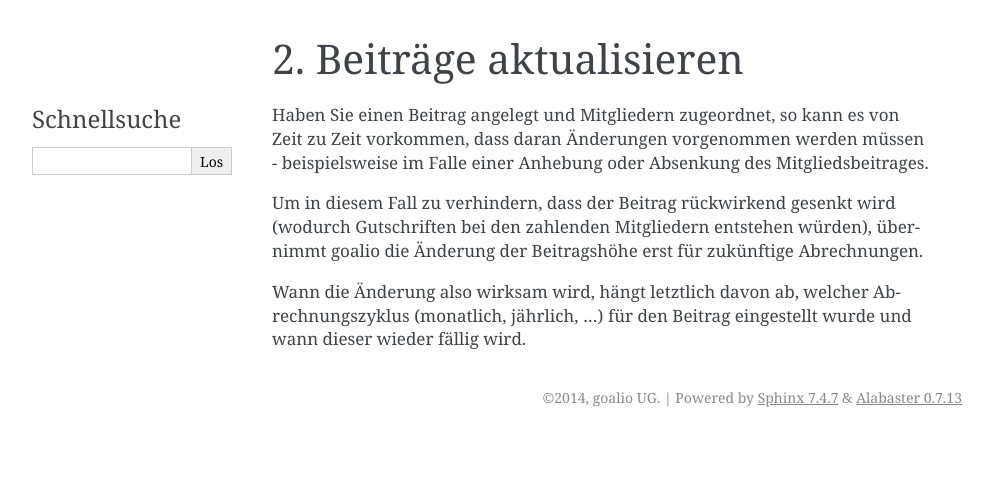
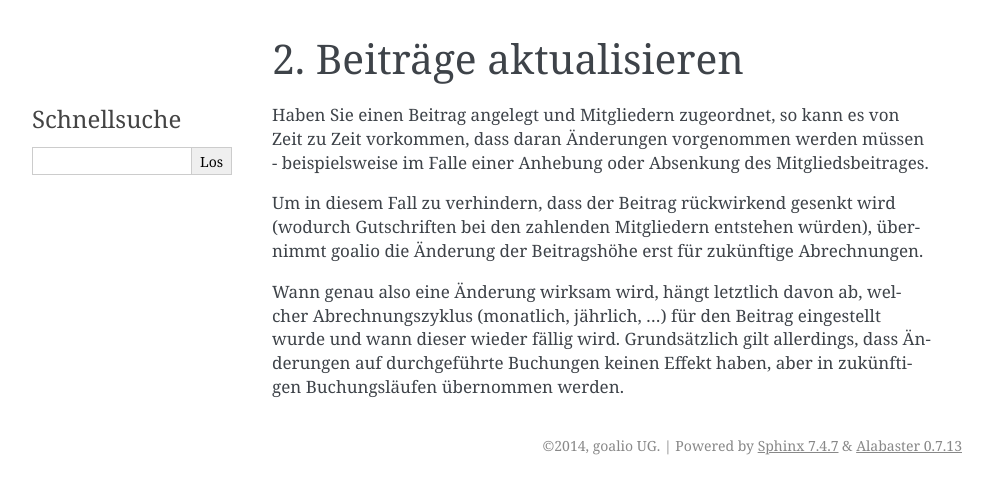
Before and after one commit to goalio/docs, a Sphinx documentation site: the page built from docs/anwendungsfaelle/beitrag-aktualisieren.rst, in a window 1280 px wide. Shown: the top 494 px of the page, without its empty margins (148-1141 px from the left). Built offline with Sphinx 7.4.7, drawn with Linux system fonts in a browser that asks for light colours; formulas are drawn with MathJax 3.

Commit message:
Update beitrag-aktualisieren.rst

```diff
--- a/docs/anwendungsfaelle/beitrag-aktualisieren.rst
+++ b/docs/anwendungsfaelle/beitrag-aktualisieren.rst
@@ -5,4 +5,4 @@
 
 Um in diesem Fall zu verhindern, dass der Beitrag rückwirkend gesenkt wird (wodurch Gutschriften bei den zahlenden Mitgliedern entstehen würden), übernimmt goalio die Änderung der Beitragshöhe erst für zukünftige Abrechnungen.
 
-Wann die Änderung also wirksam wird, hängt letztlich davon ab, welcher Abrechnungszyklus (monatlich, jährlich, ...) für den Beitrag eingestellt wurde und wann dieser wieder fällig wird.
+Wann genau also eine Änderung wirksam wird, hängt letztlich davon ab, welcher Abrechnungszyklus (monatlich, jährlich, ...) für den Beitrag eingestellt wurde und wann dieser wieder fällig wird. Grundsätzlich gilt allerdings, dass Änderungen auf durchgeführte Buchungen keinen Effekt haben, aber in zukünftigen Buchungsläufen übernommen werden.
```
